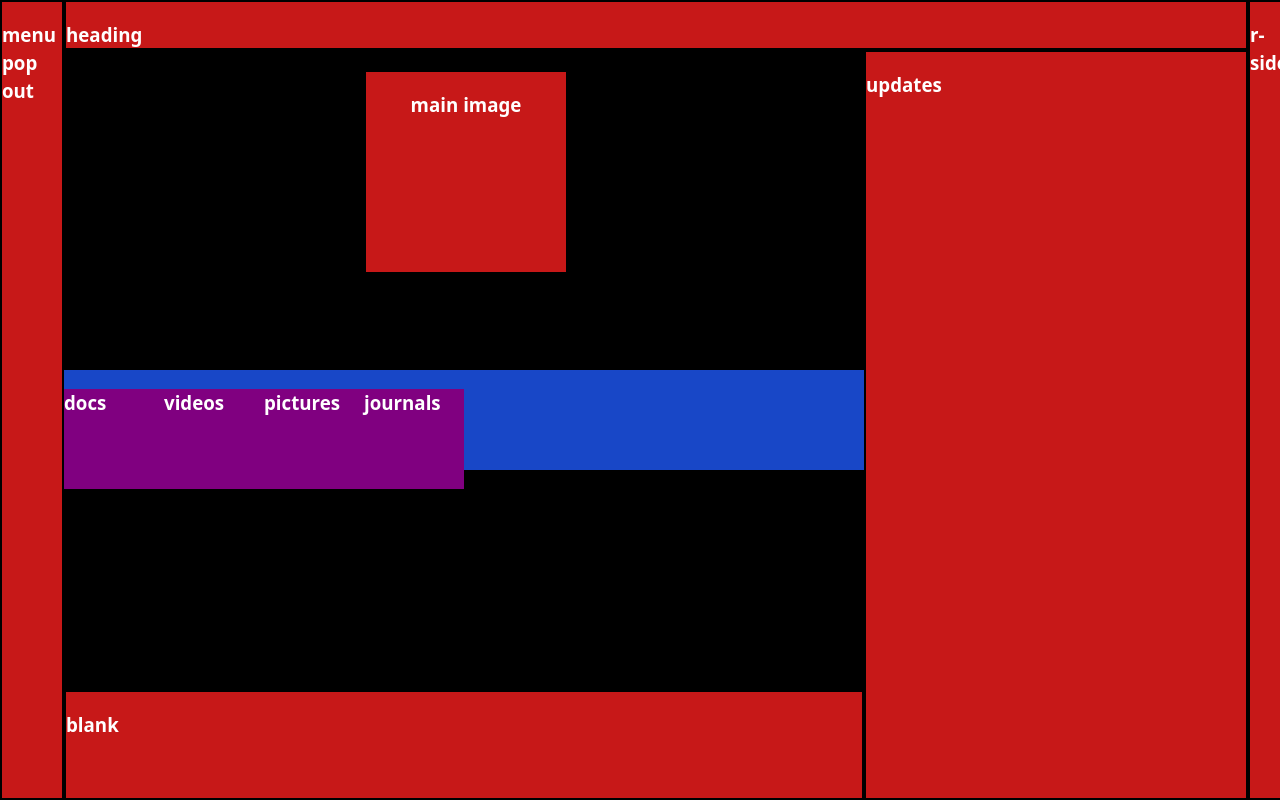
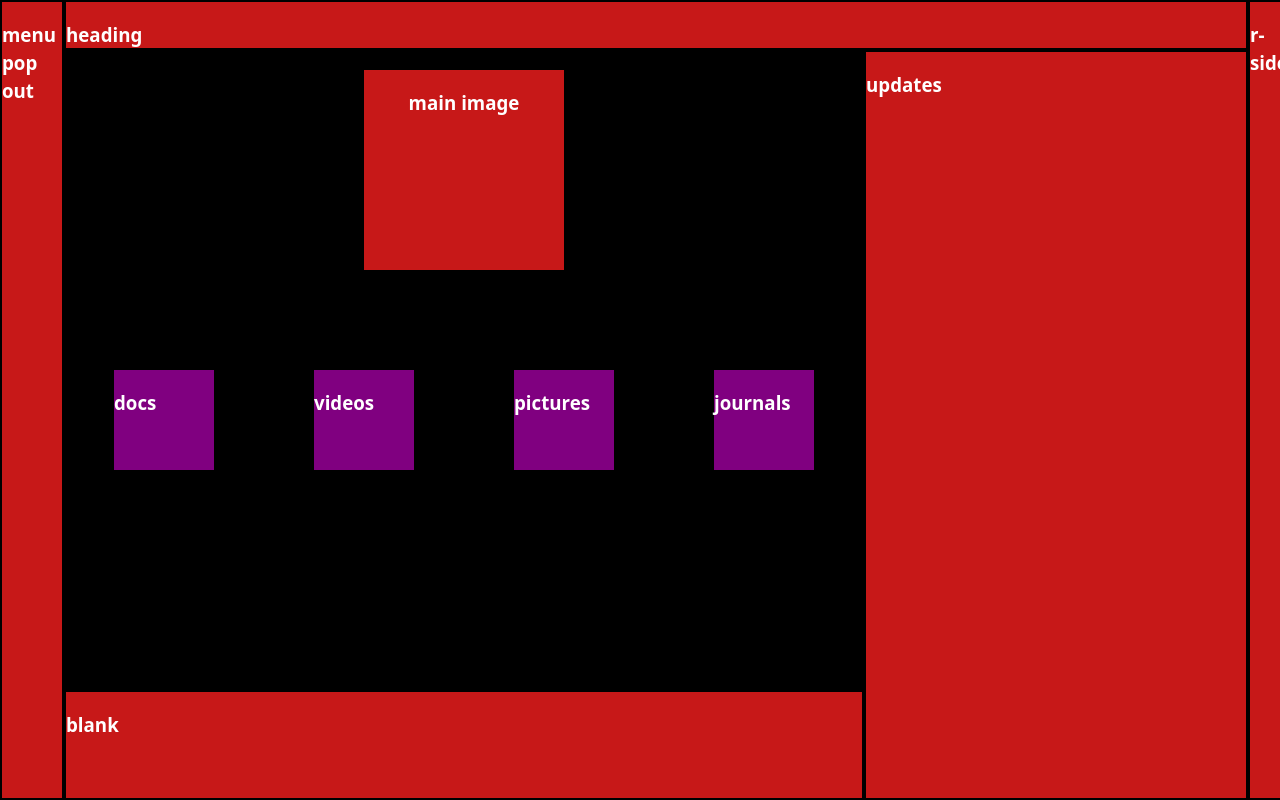
Before and after one commit to madbartley/portfolio, a React (Vite) app in the folder frontend/: page /mixed-project in a window 1280 px wide. Built offline with nearby package versions, Linux system fonts and the light colour scheme.

Commit message:
Tweaked docs/videos/etc back to where they were

```diff
--- a/frontend/src/pages/MixedProject.jsx
+++ b/frontend/src/pages/MixedProject.jsx
@@ -42,12 +42,12 @@ function MixedProject() {
             <div className="menu-pop-out"><h3>menu pop out</h3></div>
             <div className="main-image"><h3>main image</h3></div>
             {/*The larger class element has a flex item inside it called docs-div that holds the actual moving stuff*/}
-            <div className="item-container">
+            {/* <div className="item-container"> */}
             <div className="docs" ref = {docs}><div id="docs-div" ref = {docsElement}><h3>docs</h3></div></div>
             <div className="vids" ref = {vids}><div id="vids-div" ref = {vidsElement}><h3>videos</h3></div></div>
             <div className="pics" ref = {pics}><div id="pics-div" ref = {picsElement}><h3>pictures</h3></div></div>
             <div className="journals" ref = {journals}><div id="journals-div" ref = {journalsElement}><h3>journals</h3></div></div>
-            </div>
+            {/* </div> */}
             <div className="updates"><h3>updates</h3></div>
             <div className="heading"><h3>heading</h3></div>
             <div className="r-side"><h3>r-side</h3></div>
--- a/frontend/src/styles/MixedProject.css
+++ b/frontend/src/styles/MixedProject.css
@@ -5,7 +5,7 @@
     grid-template-areas:
         "menu-pop-out heading heading heading heading heading r-side"
         "menu-pop-out main-image main-image main-image main-image updates r-side"
-        "menu-pop-out item-container item-container item-container item-container updates r-side"
+        "menu-pop-out docs vids pics journals updates r-side"
         "menu-pop-out blank blank blank blank updates r-side";
     grid-template-columns: 5% 200px 200px 200px 200px 30% auto;
     grid-template-rows: 50px 40% 40% auto;
@@ -24,7 +24,6 @@ div {
 
 .mixed-project-container > div.main-image {
     background-color: rgb(199, 24, 24);
-    margin: 2px;
     grid-area: main-image;
     position: relative;
     top: 20px;
@@ -35,8 +34,6 @@ div {
 }
 
 .item-container {
-    height: 100px;
-    width: 800px;
     background-color: rgb(24, 71, 199);
     display: flex;
     flex-direction: row;
@@ -44,53 +41,49 @@ div {
 
 .mixed-project-container > div.docs {
     background-color: rgb(199, 24, 24);
-    margin: 2px;
     grid-area: docs;
     position: relative;
     display: flex;
     align-items: center;
+    width: 100px;
+    height: 100px;
     left: 25%;
-    width: 105px;
-    height: 105px;
     z-index: 10;
 }
 
-.mixed-project-container > div.videos {
+.mixed-project-container > div.vids {
     background-color: rgb(199, 24, 24);
-    margin: 2px;
-    grid-area: videos;
+    grid-area: vids;
     position: relative;
     display: flex;
     align-items: center;
-    left: 25%;
     width: 100px;
     height: 100px;
+    left: 25%;
     z-index: 10;
 }
 
-.mixed-project-container > div.photos {
+.mixed-project-container > div.pics {
     background-color: rgb(199, 24, 24);
-    margin: 2px;
-    grid-area: photos;
+    grid-area: pics;
     position: relative;
     display: flex;
     align-items: center;
-    left: 25%;
     width: 100px;
     height: 100px;
+    left: 25%;
     z-index: 10;
 }
 
 .mixed-project-container > div.journals {
     background-color: rgb(199, 24, 24);
-    margin: 2px;
     grid-area: journals;
     position: relative;
     display: flex;
     align-items: center;
-    left: 25%;
     width: 100px;
     height: 100px;
+    left: 25%;
     z-index: 10;
 }
 
@@ -123,7 +116,6 @@ div {
 #docs-div {
     background-color: purple;
     position: relative;
-    top: 0px;
     width: 100px;
     height: 100px;
 }
```
